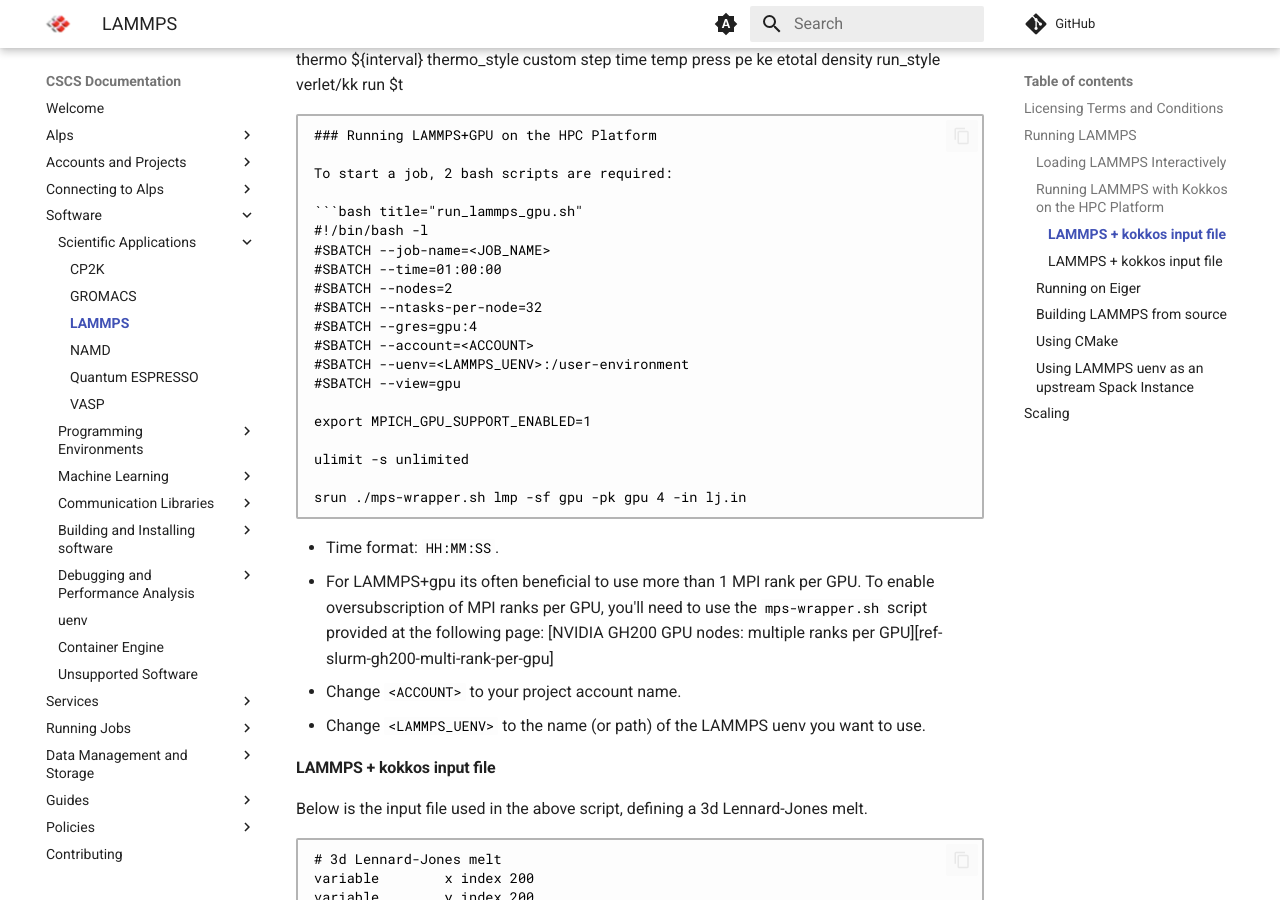
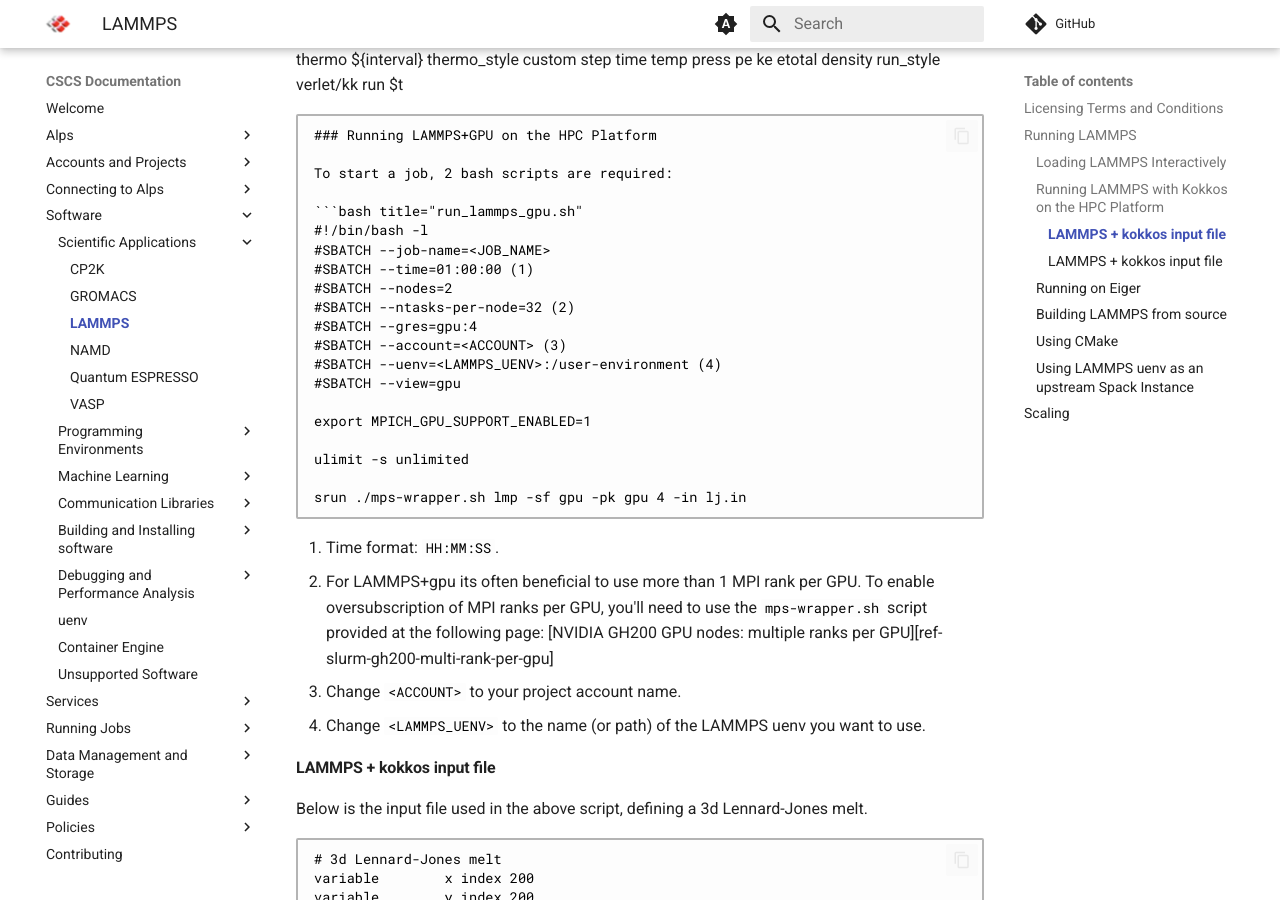
Before and after one commit to nickjbrowning/cscs-docs, an MkDocs documentation site: the page built from docs/software/sciapps/lammps.md, in a window 1280 px wide and 900 px high, scrolled down 3043 px. Built offline with MkDocs 1.6.1 and Material for MkDocs 9.7.7, drawn with Linux system fonts in a browser that asks for light colours; comment, search, counter and statistics services are not loaded; some of the changed text lies outside the part shown.

Commit message:
fix formatting.

````diff
--- a/docs/software/sciapps/lammps.md
+++ b/docs/software/sciapps/lammps.md
@@ -65,12 +65,12 @@ submission script:
 ```bash title="run_lammps_kokkos.sh"
 #!/bin/bash -l
 #SBATCH --job-name=<JOB_NAME>
-#SBATCH --time=01:00:00 # (1)!
+#SBATCH --time=01:00:00 (1)
 #SBATCH --nodes=2
-#SBATCH --ntasks-per-node=4 # (2)!
+#SBATCH --ntasks-per-node=4  (2)
 #SBATCH --gres=gpu:4
-#SBATCH --account=<ACCOUNT> # (3)!
-#SBATCH --uenv=<LAMMPS_UENV>:/user-environment # (4)!
+#SBATCH --account=<ACCOUNT> (3)
+#SBATCH --uenv=<LAMMPS_UENV>:/user-environment (4)
 #SBATCH --view=kokkos
 
 export MPICH_GPU_SUPPORT_ENABLED=1
@@ -157,12 +157,12 @@ To start a job, 2 bash scripts are required:
 ```bash title="run_lammps_gpu.sh"
 #!/bin/bash -l
 #SBATCH --job-name=<JOB_NAME>
-#SBATCH --time=01:00:00
+#SBATCH --time=01:00:00 (1)
 #SBATCH --nodes=2
-#SBATCH --ntasks-per-node=32
+#SBATCH --ntasks-per-node=32 (2)
 #SBATCH --gres=gpu:4
-#SBATCH --account=<ACCOUNT>
-#SBATCH --uenv=<LAMMPS_UENV>:/user-environment
+#SBATCH --account=<ACCOUNT> (3)
+#SBATCH --uenv=<LAMMPS_UENV>:/user-environment (4)
 #SBATCH --view=gpu
 
 export MPICH_GPU_SUPPORT_ENABLED=1
@@ -172,10 +172,10 @@ ulimit -s unlimited
 srun ./mps-wrapper.sh lmp -sf gpu -pk gpu 4 -in lj.in
 ```
 
-* Time format: `HH:MM:SS`.
-* For LAMMPS+gpu its often beneficial to use more than 1 MPI rank per GPU. To enable oversubscription of MPI ranks per GPU, you'll need to use the `mps-wrapper.sh` script provided at the following page: [NVIDIA GH200 GPU nodes: multiple ranks per GPU][ref-slurm-gh200-multi-rank-per-gpu]
-* Change `<ACCOUNT>` to your project account name.
-* Change `<LAMMPS_UENV>` to the name (or path) of the LAMMPS uenv you want to use.
+1. Time format: `HH:MM:SS`.
+2. For LAMMPS+gpu its often beneficial to use more than 1 MPI rank per GPU. To enable oversubscription of MPI ranks per GPU, you'll need to use the `mps-wrapper.sh` script provided at the following page: [NVIDIA GH200 GPU nodes: multiple ranks per GPU][ref-slurm-gh200-multi-rank-per-gpu]
+3. Change `<ACCOUNT>` to your project account name.
+4. Change `<LAMMPS_UENV>` to the name (or path) of the LAMMPS uenv you want to use.
 
 #### LAMMPS + kokkos input file
 
````
